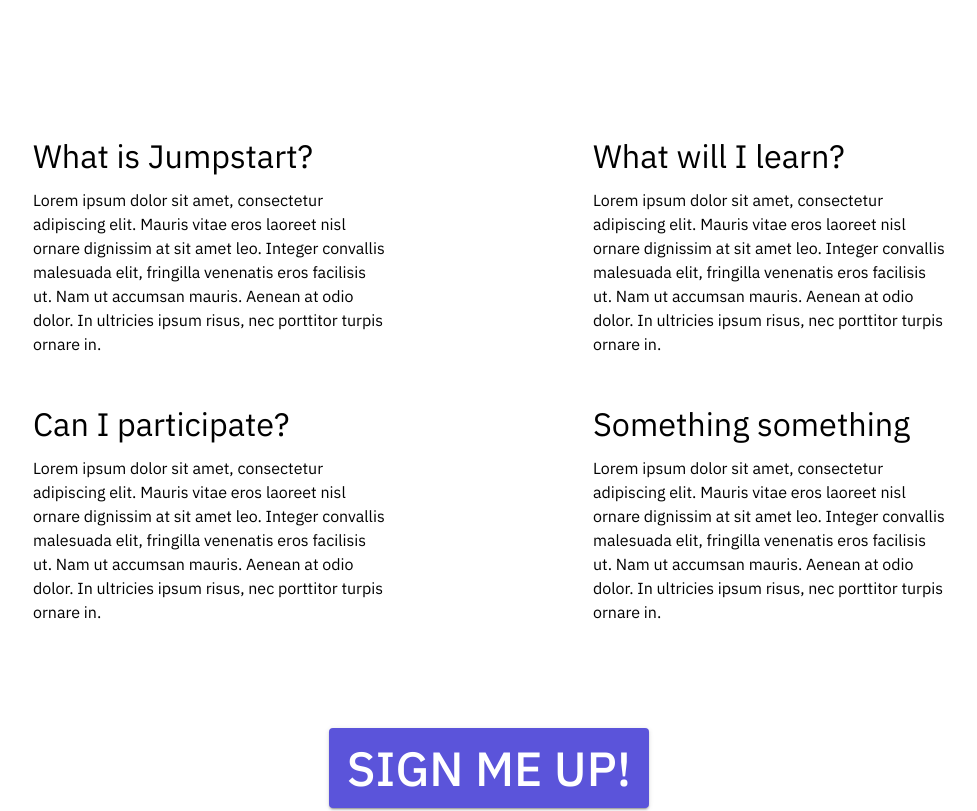
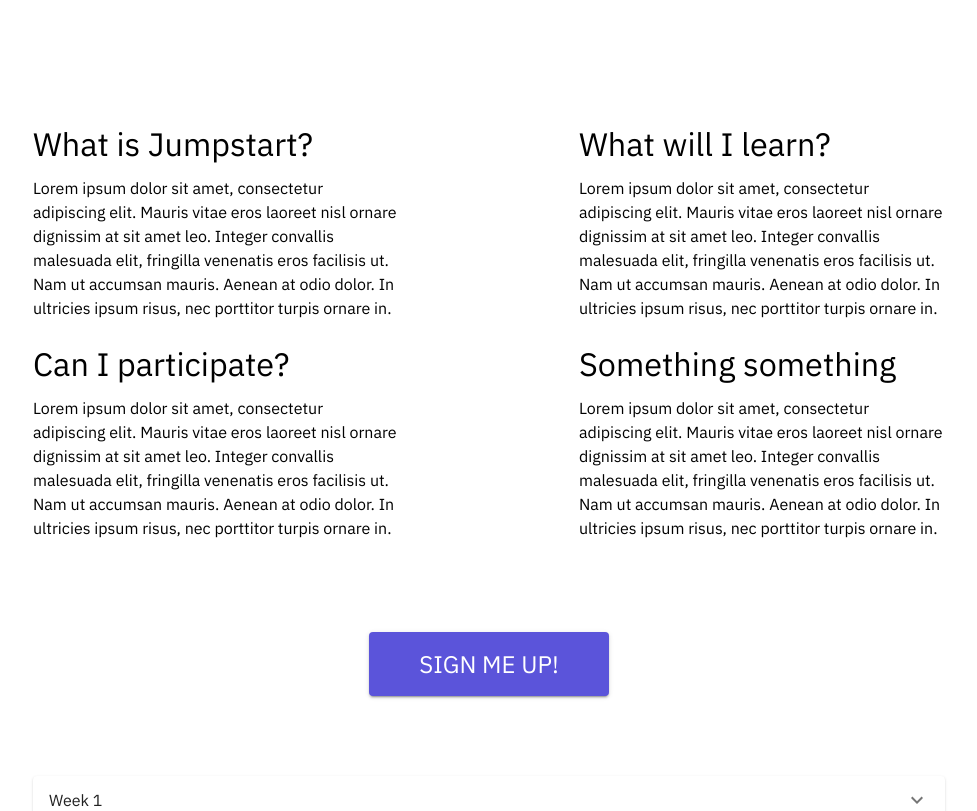
Before and after one commit to Code-4-Community/c4cneu.com, a React (Create React App) app: page /jumpstart in a window 1280 px wide. Shown: the part 350-1161 px from the top of the page, without its empty margins (151-1128 px from the left). Built offline with nearby package versions, Linux system fonts and the light colour scheme.

Commit message:
updating spacing and button

```diff
--- a/src/components/Jumpstart.tsx
+++ b/src/components/Jumpstart.tsx
@@ -1,18 +1,7 @@
 import React from 'react';
 import { Helmet } from 'react-helmet';
 import { makeStyles } from '@material-ui/core/styles';
-import {
-  Container,
-  Box,
-  Paper,
-  Grid,
-  Typography,
-  Button,
-  Accordion,
-  AccordionSummary,
-  AccordionDetails,
-} from '@material-ui/core';
-import ExpandMoreIcon from '@material-ui/icons/ExpandMore';
+import { Container, Box, Grid, Typography, Button } from '@material-ui/core';
 import Hero from './Hero';
 import { ReactComponent as JumpstartSvg } from '../svg/jumpstart.svg';
 import JumpstartAccordion from './JumpstartAccordion';
@@ -33,8 +22,8 @@
     justifyContent: 'center',
   },
   button: {
-    width: '40vh',
-    height: '10vh',
+    width: '30vh',
+    height: '8vh',
     fontSize: '48px',
   },
   accordionContainer: {
@@ -63,7 +52,7 @@
         alignItems="flex-start"
         direction="row"
         className={classes.section}
-        spacing={6}
+        spacing={3}
       >
         <Grid item md={5}>
           <Typography variant="h4">What is Jumpstart?</Typography>
@@ -109,7 +98,7 @@
 
       <Box className={classes.flexSection}>
         <Button variant="contained" color="primary" className={classes.button}>
-          Sign Me Up!
+          <Typography variant="h5">Sign Me Up!</Typography>
         </Button>
       </Box>
 
```
